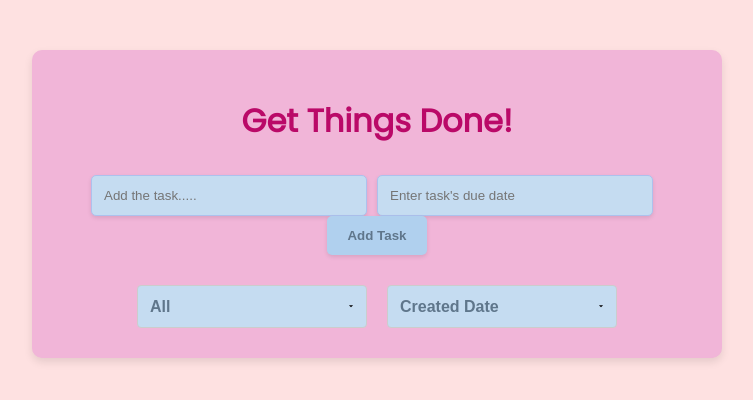
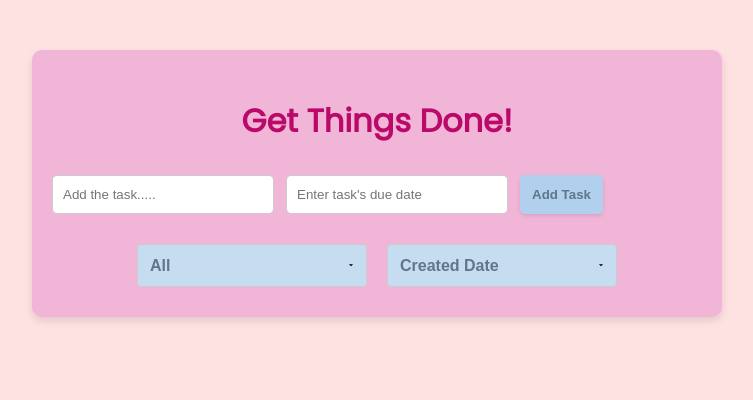
Before and after one commit to ipsita68/to-do-list, a React (Create React App) app: page / in a window 1280 px wide. Shown: the top 400 px of the page, without its empty margins (263-1016 px from the left). Built offline with nearby package versions, Linux system fonts and the light colour scheme.

Commit message:
Update App.css

```diff
--- a/src/App.css
+++ b/src/App.css
@@ -13,12 +13,7 @@ body {
   box-shadow: 0 4px 8px rgba(0, 0, 0, 0.1);
   background-color: #f1b5d8;
 }
-.task-input input[type="text"]::placeholder,
-.task-input input[type="date"]::placeholder {
-    color: #5f768b; /* Example of a lighter shade of your background color for contrast */
-    opacity: 2.9;
-    font-weight: bold;  /* Slightly reduce opacity for a softer look */
-}
+
 h2 {
   font-family: 'Poppins';
   margin-bottom: 30px;
@@ -27,42 +22,32 @@ h2 {
   font-weight: 900;
 }
 
-/* Input Container */
+
 .input-container {
   display: flex;
-  align-items: center;
-  justify-content: center;
+  flex-direction: column;  /* Stack items vertically for smaller screens */
+  align-items: stretch;
   gap: 10px;
-  color:#5f768b;
-  margin-bottom: 20px;
-  margin-top: 20px;
 }
 
-/* Task Input */
-.Task input[type="text"] {
-  font-family: "Georgia" Times, serif;
-  padding: 12px;
-  border: 1px solid #adc1ed;
-  flex-grow: 11;
-  background-color:  #c5dcf1;
-  color:#5f768b;
+.Task {
+  display: flex;
+  flex-direction: row;   /* Stack inputs vertically by default */
+  gap: 2px;               /* Reduce the gap for a tighter layout */
+}
+
+.task-input, .task-input-date {
+  padding: 10px;
+  border: 1px solid #ccc;
   border-radius: 5px;
+}
+
+.task-input-date {
+  width: 200px  /* Take full width when stacked */
+}
+.task-input{
+  width: 200px;
   margin-right: 10px;
-  width: 250px;
-  box-shadow: 0 2px 4px rgba(0,0,0,0.1);
-}
-.task-input :hover{
-  border: 1px solid #5f768b;
-}
-/* Date Input */
-.Task input[type="date"] {
-  padding: 12px;
-  background-color: #c5dcf1;
-  border: 1px solid #9EC8B9;
-  border-radius: 5px;
-  color:#5f768b;
-  font-weight: bold;
-  box-shadow: 0 2px 4px rgba(0,0,0,0.1);
 }
 
 /* Add Button */
@@ -71,7 +56,8 @@ h2 {
 }
 
 button {
-  padding: 12px 20px;
+  padding: 12px;
+  margin-left: 10px;
   background-color:#b0d0ee;
   color:  #5f768b;
   border: none;
@@ -180,3 +166,35 @@ select {
   gap: 10px;
   margin-top: 20px;
 }
+
+/* Portrait styles for 1080 x 1350 pixels */
+@media (min-width: 1080px) and (max-height: 1350px) and (orientation: portrait) {
+  .sidebar {
+    display: block;
+    width: 100%;
+  }
+
+  .input-container {
+    flex-direction: column;
+    display: flex;
+    align-items: stretch; /* Stack elements vertically on larger portrait screens */
+  }
+
+  .Task {
+    display: flex;
+    flex-direction: row;
+    align-items: center; /* Center items horizontally within .Task */
+    justify-content: space-between; /* Add space between elements */
+    margin-bottom: 20px; /* Adjust margin between .Task and other elements */
+  }
+
+  .Task input[type="text"] {
+    flex: 1; /* Take remaining space */
+    margin-right: 10px; /* Add spacing between input fields */
+  }
+
+  .Task input[type="date"] {
+    width: 200px; /* Adjust width of date input */
+    padding: 12px; /* Adjust padding for consistent styling */
+  }
+}
```
